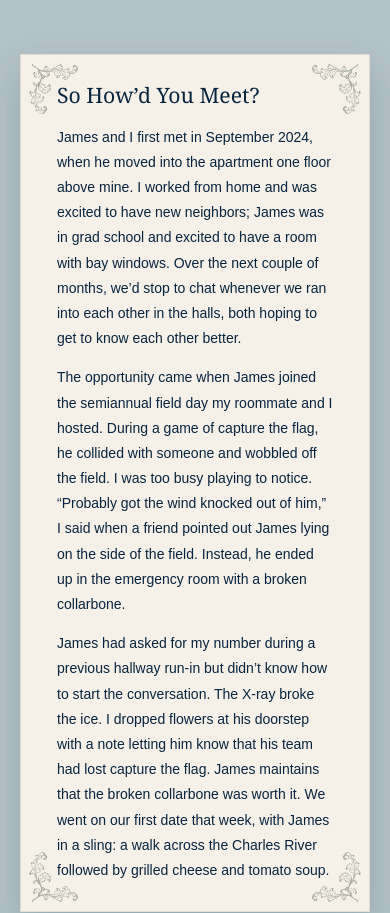
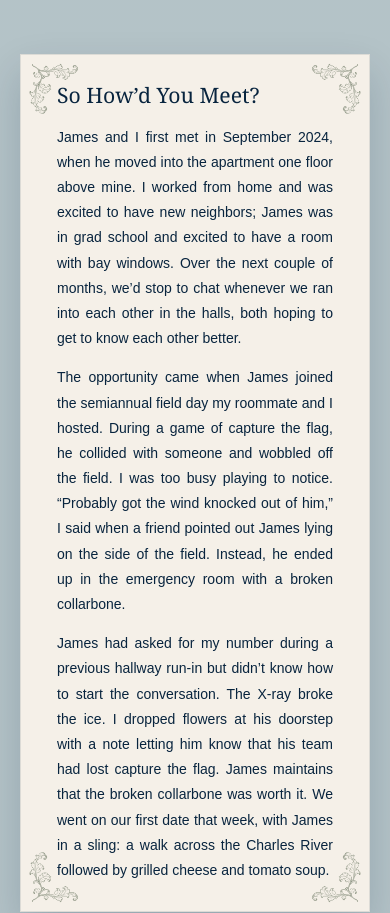
Before and after one commit to jcm-sno/jcm-sno.github.io, a Next.js app: page / in a window 390 px wide. Shown: the part 800-1713 px from the top of the page. Built offline with nearby package versions, Linux system fonts and the light colour scheme; a web font is replaced by a local one.

Commit message:
Justify Archive body text on mobile with automatic hyphenation

```diff
--- a/app/ring-ornaments.css
+++ b/app/ring-ornaments.css
@@ -98,6 +98,7 @@
   .ring-corner-bottom-right { bottom: 8px; right: 8px; }
   .scrapbook-heading .ring-divider { margin-top: 8px; }
   .story-card { --story-inset: 36px; }
+  .story-card > p:not(.clip-kicker) { text-align: justify; text-align-last: left; -webkit-hyphens: auto; hyphens: auto; }
   .story-card h3 { text-align: left; font-size: clamp(15.5px, calc(8vw - 10px), 26px); letter-spacing: 0; }
   .story-card .ring-corner { width: 52px; height: 52px; }
   .registry-workspace { width: calc(100% - 32px); margin: 32px auto; padding: 44px 40px; }
```
